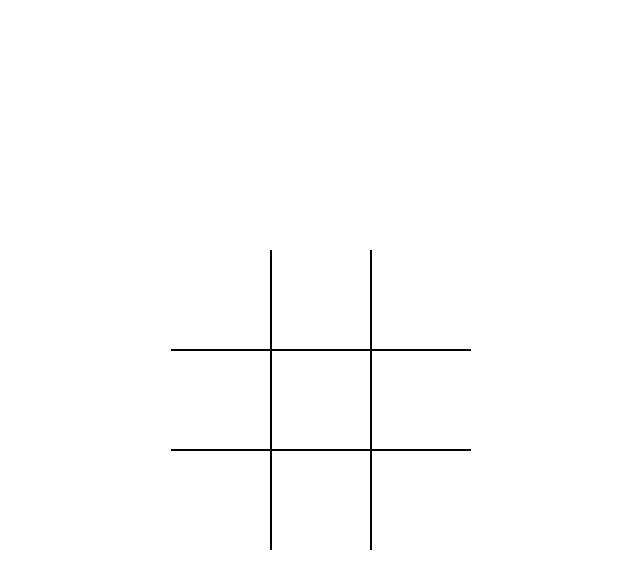
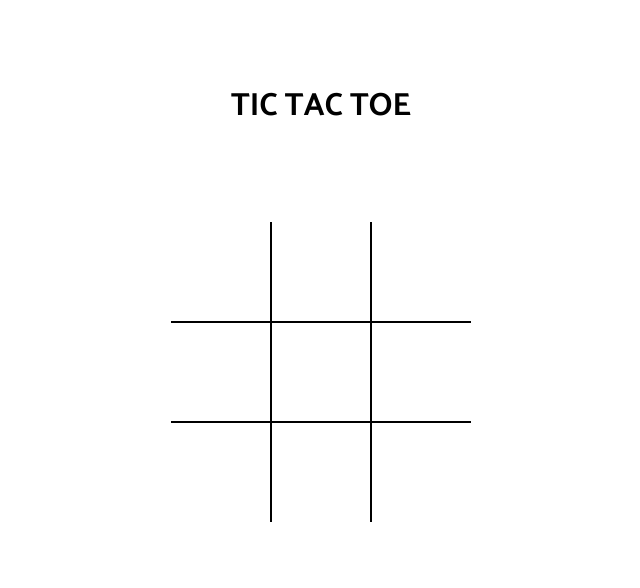
Before and after one commit to sharadd19/Tic-Tac-Toe, a plain HTML site: page index.html in a window 1280 px wide. Shown: the whole page, without its empty margins (319-959 px from the left). Drawn offline with Linux system fonts and the light colour scheme.

Commit message:
Added title and font

```diff
--- a/index.html
+++ b/index.html
@@ -9,6 +9,7 @@
   <title>Document</title>
 </head>
 <body>
+    <h1 class="title">Tic Tac Toe</h1>
   <div class="board" id="board">
     <div class="cell" data-cell></div>
     <div class="cell" data-cell></div>
--- a/styles.css
+++ b/styles.css
@@ -1,3 +1,5 @@
+@import url('https://fonts.googleapis.com/css2?family=Catamaran:wght@100..900&family=Karla:ital,wght@0,200..800;1,200..800&display=swap');
+
 *, *::after, *::before {
     box-sizing: border-box;
   }
@@ -9,6 +11,14 @@
 
   body {
     margin: 0;
+  }
+
+  h1 {
+    text-align: center;
+    text-transform: uppercase;
+    font-family: 'Catamaran';
+    margin-top: 5rem;
+    margin-bottom: -10rem;
   }
 
   .board {
```
